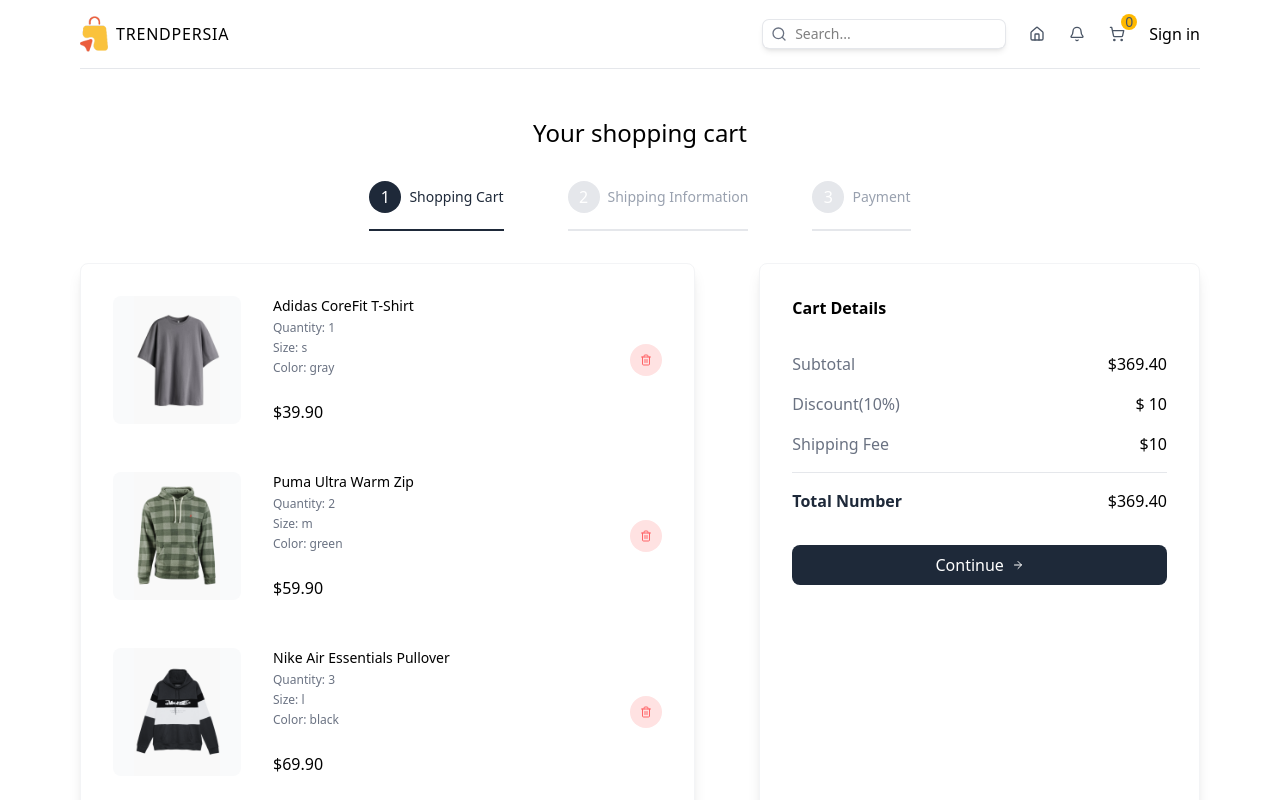
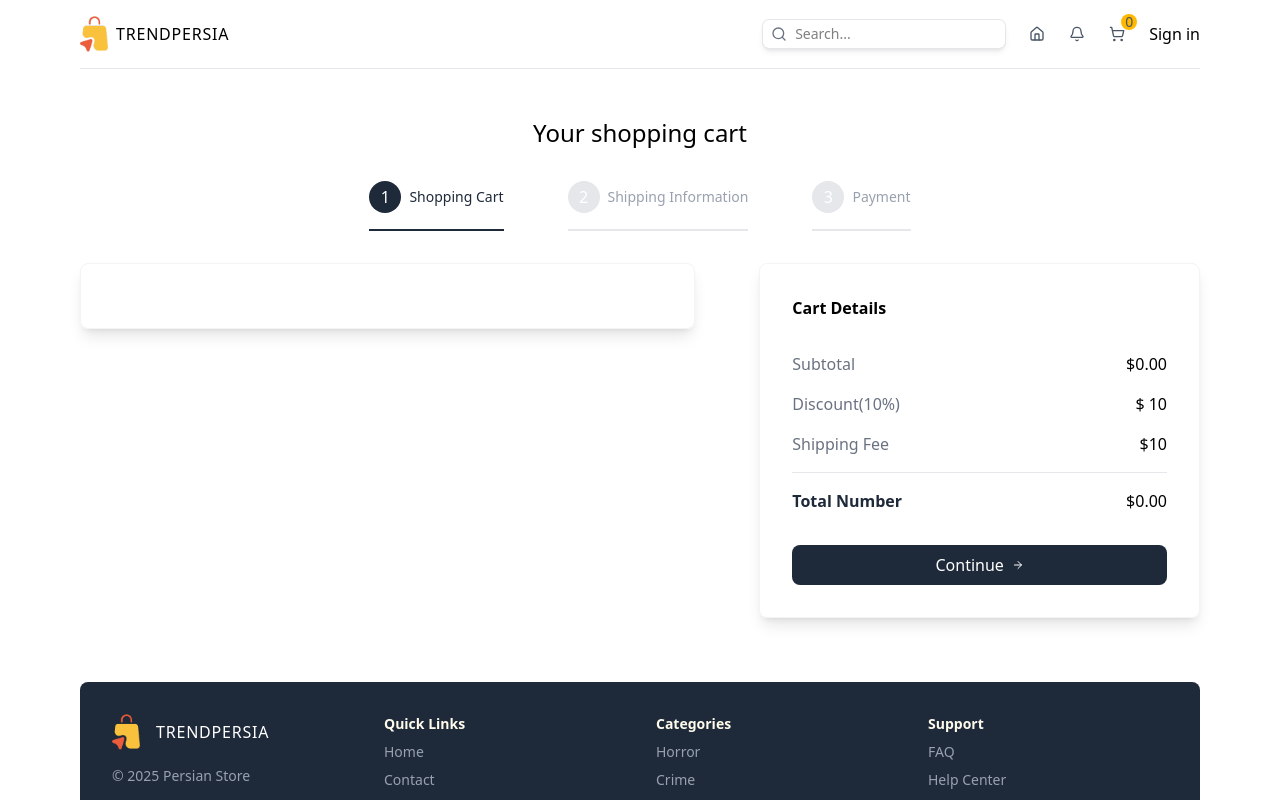
Before and after one commit to danial137/shoedev, a Next.js app: page /cart in a window 1280 px wide. Shown: the top 800 px of the page. Built offline with nearby package versions, Linux system fonts and the light colour scheme.

Commit message:
Refactor cart management: integrate useCartStore for state management, update ShoppingCartIcon to display total item quantity, and enhance removeFromCart functionality.

```diff
--- a/src/app/cart/page.tsx
+++ b/src/app/cart/page.tsx
@@ -2,7 +2,8 @@
 
 import PaymentForm from "@/components/PaymentForm"
 import ShippingForm from "@/components/ShippingForm"
-import { CartItemsType } from "@/types"
+import useCartStore from "@/stores/cartStore"
+import { CartItemsType, ShippingFormInputs } from "@/types"
 import { ArrowRight, Trash2 } from "lucide-react"
 import Image from "next/image"
 import { useRouter, useSearchParams } from "next/navigation"
@@ -15,79 +16,75 @@
 ]
 
 
-const cartItems: CartItemsType = [
-    {
-        id: 1,
-        name: "Adidas CoreFit T-Shirt",
-        shortDescription:
-            "Lorem ipsum dolor sit amet consect adipisicing elit lorem ipsum dolor sit.",
-        description:
-            "Lorem ipsum dolor sit amet consect adipisicing elit lorem ipsum dolor sit. Lorem ipsum dolor sit amet consect adipisicing elit lorem ipsum dolor sit. Lorem ipsum dolor sit amet consect adipisicing elit lorem ipsum dolor sit.",
-        price: 39.9,
-        sizes: ["s", "m", "l", "xl", "xxl"],
-        colors: ["gray", "purple", "green"],
-        images: {
-            gray: "/products/1g.png",
-            purple: "/products/1p.png",
-            green: "/products/1gr.png",
-        },
-        quantity: 1,
-        selectedSize: "s",
-        selectedColor: "gray",
-    },
-    {
-        id: 2,
-        name: "Puma Ultra Warm Zip",
-        shortDescription:
-            "Lorem ipsum dolor sit amet consect adipisicing elit lorem ipsum dolor sit.",
-        description:
-            "Lorem ipsum dolor sit amet consect adipisicing elit lorem ipsum dolor sit. Lorem ipsum dolor sit amet consect adipisicing elit lorem ipsum dolor sit. Lorem ipsum dolor sit amet consect adipisicing elit lorem ipsum dolor sit.",
-        price: 59.9,
-        sizes: ["s", "m", "l", "xl"],
-        colors: ["gray", "green"],
-        images: {
-            gray: "/products/2g.png", green: "/products/2gr.png"
+// const cartItems: CartItemsType = [
+//     {
+//         id: 1,
+//         name: "Adidas CoreFit T-Shirt",
+//         shortDescription:
+//             "Lorem ipsum dolor sit amet consect adipisicing elit lorem ipsum dolor sit.",
+//         description:
+//             "Lorem ipsum dolor sit amet consect adipisicing elit lorem ipsum dolor sit. Lorem ipsum dolor sit amet consect adipisicing elit lorem ipsum dolor sit. Lorem ipsum dolor sit amet consect adipisicing elit lorem ipsum dolor sit.",
+//         price: 39.9,
+//         sizes: ["s", "m", "l", "xl", "xxl"],
+//         colors: ["gray", "purple", "green"],
+//         images: {
+//             gray: "/products/1g.png",
+//             purple: "/products/1p.png",
+//             green: "/products/1gr.png",
+//         },
+//         quantity: 1,
+//         selectedSize: "s",
+//         selectedColor: "gray",
+//     },
+//     {
+//         id: 2,
+//         name: "Puma Ultra Warm Zip",
+//         shortDescription:
+//             "Lorem ipsum dolor sit amet consect adipisicing elit lorem ipsum dolor sit.",
+//         description:
+//             "Lorem ipsum dolor sit amet consect adipisicing elit lorem ipsum dolor sit. Lorem ipsum dolor sit amet consect adipisicing elit lorem ipsum dolor sit. Lorem ipsum dolor sit amet consect adipisicing elit lorem ipsum dolor sit.",
+//         price: 59.9,
+//         sizes: ["s", "m", "l", "xl"],
+//         colors: ["gray", "green"],
+//         images: {
+//             gray: "/products/2g.png", green: "/products/2gr.png"
 
-        },
+//         },
 
-        quantity: 2,
-        selectedSize: "m",
-        selectedColor: "green",
-    },
+//         quantity: 2,
+//         selectedSize: "m",
+//         selectedColor: "green",
+//     },
 
-    {
-        id: 3,
-        name: "Nike Air Essentials Pullover",
-        shortDescription:
-            "Lorem ipsum dolor sit amet consect adipisicing elit lorem ipsum dolor sit.",
-        description:
-            "Lorem ipsum dolor sit amet consect adipisicing elit lorem ipsum dolor sit. Lorem ipsum dolor sit amet consect adipisicing elit lorem ipsum dolor sit. Lorem ipsum dolor sit amet consect adipisicing elit lorem ipsum dolor sit.",
-        price: 69.9,
-        sizes: ["s", "m", "l"],
-        colors: ["green", "blue", "black"],
-        images: {
-            green: "/products/3gr.png",
-            blue: "/products/3b.png",
-            black: "/products/3bl.png",
-        },
-        quantity: 3,
-        selectedSize: "l",
-        selectedColor: "black",
-    },
-]
+//     {
+//         id: 3,
+//         name: "Nike Air Essentials Pullover",
+//         shortDescription:
+//             "Lorem ipsum dolor sit amet consect adipisicing elit lorem ipsum dolor sit.",
+//         description:
+//             "Lorem ipsum dolor sit amet consect adipisicing elit lorem ipsum dolor sit. Lorem ipsum dolor sit amet consect adipisicing elit lorem ipsum dolor sit. Lorem ipsum dolor sit amet consect adipisicing elit lorem ipsum dolor sit.",
+//         price: 69.9,
+//         sizes: ["s", "m", "l"],
+//         colors: ["green", "blue", "black"],
+//         images: {
+//             green: "/products/3gr.png",
+//             blue: "/products/3b.png",
+//             black: "/products/3bl.png",
+//         },
+//         quantity: 3,
+//         selectedSize: "l",
+//         selectedColor: "black",
+//     },
+// ]
 
 
 const CartPageContent = () => {
     const searchParms = useSearchParams()
     const router = useRouter()
-    const [shippingForm, setShippingForm] = useState<{
-        name: string
-        email: string
-        phone: string
-        address: string
-        city: string
-    } | null>(null)
+    const [shippingForm, setShippingForm] = useState<ShippingFormInputs>()
     const activeStep = parseInt(searchParms.get("step") || "1")
+
+    const {cart,removeFromCart}=useCartStore()
     return (
         <div className='flex flex-col gap-8 items-center justify-center mt-12'>
             {/* title */}
@@ -106,8 +103,8 @@
             <div className="w-full flex flex-col lg:flex-row gap-16 ">
                 {/* {steps} */}
                 <div className="w-full lg:w-7/12 shadow-lg border-1 border-gray-100 rounded-lg p-8 flex flex-col gap-8 h-max">
-                    {activeStep === 1 ? (cartItems.map(item => (
-                        <div className="flex items-center justify-between pb-4" key={item.id}>
+                    {activeStep === 1 ? (cart.map(item => (
+                        <div className="flex items-center justify-between pb-4" key={item.id+item.selectedSize+item.selectedColor}>
                             {/* images */}
                             <div className="flex gap-8">
                                 {/* image */}
@@ -126,7 +123,7 @@
                                 </div>
                             </div>
                             {/* delete button */}
-                            <button className="w-8 h-8 rounded-full bg-red-100 hover:bg-red-200 transition-all duration-300 text-red-400 flex items-center justify-center cursor-pointer ">
+                            <button  onClick={()=>removeFromCart(item.id)} className="w-8 h-8 rounded-full bg-red-100 hover:bg-red-200 transition-all duration-300 text-red-400 flex items-center justify-center cursor-pointer ">
                                 <Trash2 className="w-3 h-3" />
                             </button>
 
@@ -138,7 +135,7 @@
                     <div className="flex flex-col gap-4">
                         <div className="flex justify-between">
                             <p className=" text-gray-500">Subtotal</p>
-                            <p className=" font-medium">${cartItems.reduce((acc, item) => acc + item.price * item.quantity, 0).toFixed(2)}</p>
+                            <p className=" font-medium">${cart.reduce((acc, item) => acc + item.price * item.quantity, 0).toFixed(2)}</p>
                         </div>
                         <div className="flex justify-between">
                             <p className=" text-gray-500">Discount(10%)</p>
@@ -153,7 +150,7 @@
                             <p className=" text-gray-800 font-semibold">Total Number</p>
                             <p className=" font-medium">
                                 $
-                                {cartItems.reduce((acc, item) => acc + item.price * item.quantity, 0).toFixed(2)}
+                                {cart.reduce((acc, item) => acc + item.price * item.quantity, 0).toFixed(2)}
                             </p>
                         </div>
                     </div>
--- a/src/components/ShoppingCartIcon.tsx
+++ b/src/components/ShoppingCartIcon.tsx
@@ -12,7 +12,9 @@
   return (
       <Link href='/cart' className="relative">
           <ShoppingCart className="w-4 h-4 text-gray-600" />
-      <span className="absolute -top-3 -right-3 bg-amber-400 text-gray-600 rounded-full w-full h-4 flex items-center justify-center text-sm font-medium">{cart.length}</span>
+      <span className="absolute -top-3 -right-3 bg-amber-400 text-gray-600 rounded-full w-full h-4 flex items-center justify-center text-sm font-medium">
+        {cart.reduce((acc, item) => acc + item.quantity, 0)}
+      </span>
    </Link>
   )
 }
--- a/src/stores/cartStore.ts
+++ b/src/stores/cartStore.ts
@@ -2,13 +2,44 @@
 import { create } from "zustand";
 import { persist, createJSONStorage } from "zustand/middleware";
 const useCartStore = create<CartStoreStateType & CartStoreActionsType>()(
-
   persist(
     (set) => ({
       cart: [],
-    addToCart: (product) => set((state) => ({ cart: [...state.cart, product] })),
-    // removeFromCart expects an id (string | number) per types — compare directly to p.id
-    removeFromCart: (id) => set((state) => ({ cart: state.cart.filter((p) => p.id !== id) })),
+      addToCart: (product) =>
+        set((state) => {
+          const existingProduct = state.cart.findIndex(
+            (p) =>
+              p.id === product.id &&
+              p.selectedSize === product.selectedSize &&
+              p.selectedColor === product.selectedColor
+          );
+          if (existingProduct !== -1) {
+            const updatedCart = [...state.cart];
+            updatedCart[existingProduct].quantity += product.quantity || 1;
+            return { cart: updatedCart };
+          }
+
+          return {
+            cart: [
+              ...state.cart,
+              {
+                ...product,
+                quantity: 1,
+                selectedSize: product.selectedSize,
+                selectedColor: product.selectedColor,
+              },
+            ],
+          };
+        }),
+      // removeFromCart expects only the product id
+      removeFromCart: (id: string | number) =>
+        set((state) => ({
+            cart: state.cart.filter((p) => !(
+                p.id === id &&
+                p.selectedSize === state.cart.find(item => item.id === id)?.selectedSize &&
+                p.selectedColor === state.cart.find(item => item.id === id)?.selectedColor
+          )),
+        })),
       clearCart: () => set({ cart: [] }),
     }),
     {
```
Lines whose indentation alone changed are shown as unchanged.
